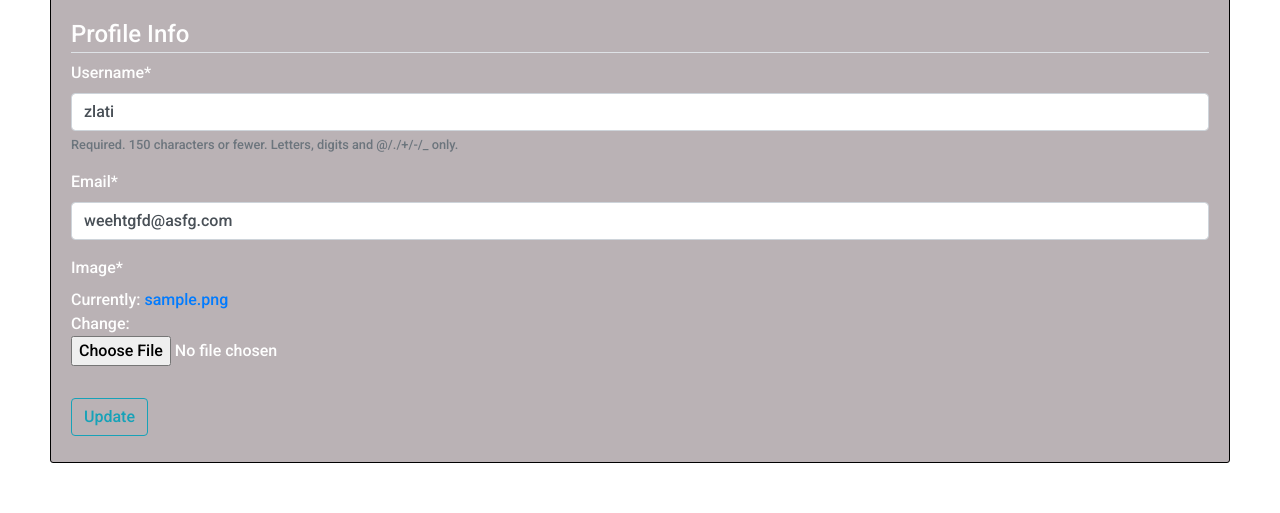
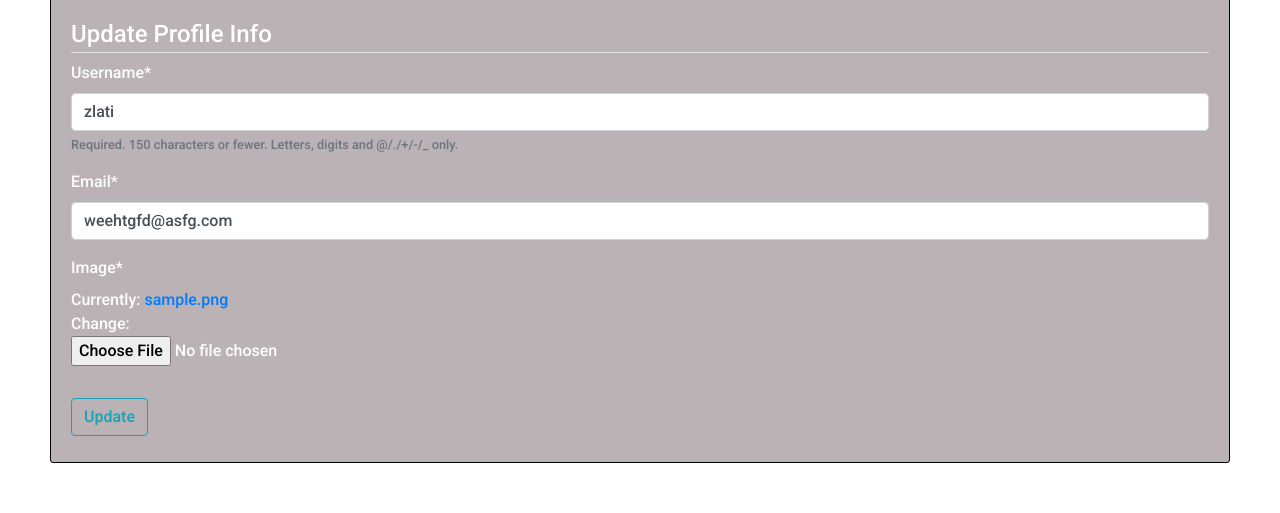
Before and after one commit to zlatililova/Hack_Tues_6, a Django app: page /profile/ in a window 1280 px wide. Shown: the part 287-800 px from the top of the page. Run offline with Django 3.2, Linux system fonts and the light colour scheme; a user stored in the database is signed in; tables that the repository leaves empty hold one stand-in row (values such as "Sample post"); grey boxes marked "Sample" are stand-in pictures; some libraries are stand-ins or nearby versions.

Commit message:
Update profile.html

```diff
--- a/parkopedia/users/templates/users/profile.html
+++ b/parkopedia/users/templates/users/profile.html
@@ -3,7 +3,7 @@
 {% block content %}
     <div class="content-section">
       <div class="media">
-        <img class=" account-img" src="{{ user.profile.image.url }}">
+        <img class=" account-img" src="{{ user.image }}">
         <div class="media-body">
           <h2 class="account-heading">{{user.username}}</h2>
           <p class="text-secondary">{{user.email}}</p>
@@ -12,7 +12,7 @@
       <form method="POST"  enctype="multipart/form-data">
           {% csrf_token %}
           <fieldset class="form-group">
-            <legend class="border-bottom md-4">Profile Info</legend>
+            <legend class="border-bottom md-4"> Update Profile Info</legend>
             {{ u_form|crispy }}
             {{ p_form|crispy }}
           </fieldset>
```
